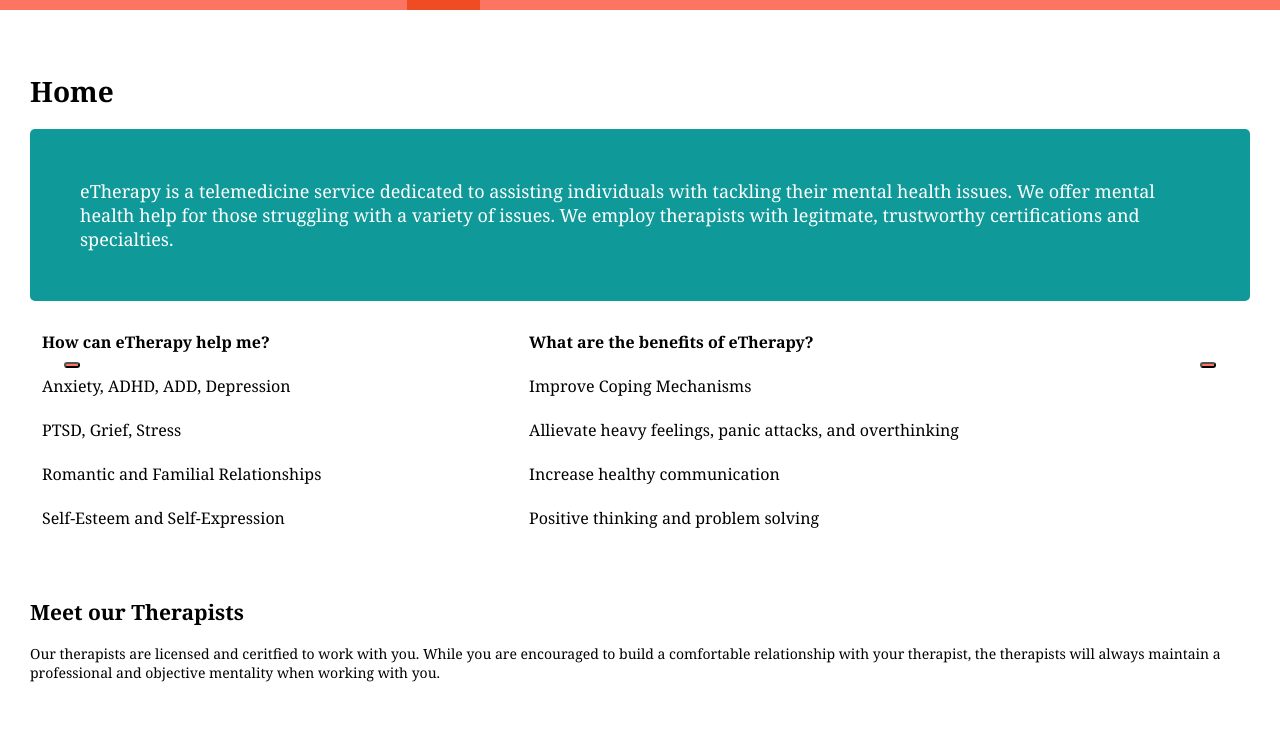
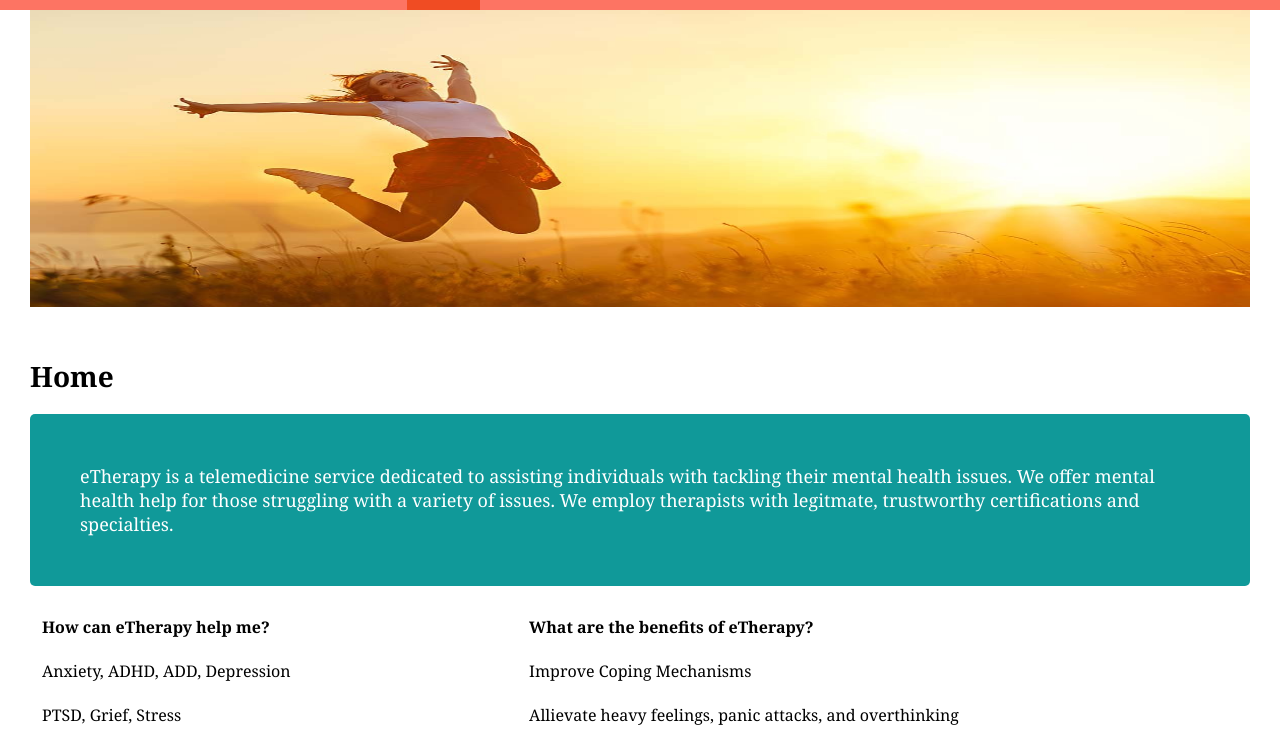
Before and after one commit to francescaansell/Group-Web-App, a website: page public/index.html in a window 1280 px wide. Shown: the part 38-771 px from the top of the page. Drawn offline with Linux system fonts and the light colour scheme.

Commit message:
Index slideshow

```diff
--- a/public/index.html
+++ b/public/index.html
@@ -7,7 +7,7 @@
   <link rel="icon" href="images/heart.svg">
   <script src="https://kit.fontawesome.com/10a3ef5933.js" crossorigin="anonymous"></script>
   <link rel="stylesheet" href="stylesheets/style.css">
-  <script src="scripts/slideshow.js"></script>
+  <script src="scripts/slideshow.js" defer></script>
 
 </head>
 <body>
@@ -22,8 +22,19 @@
     </nav>
     <p id="gridItem3"> Login </p>
   </div>
+
   <div id="wrapper">
+    <!-- Slide Show -->
+    <div class="slideshow-container">
+      <div class="mySlides">
+        <img src="images/slide1.jpg" style="width:100%">
+      </div>
+      <div class="mySlides">
+        <img src="images/slide2.jpg" style="width:100%">
+      </div>
+    </div>
 
+    <div id="indexPage">
     <!-- Top of page -->
     <h1>Home</h1>
     <p id=intro>eTherapy is a telemedicine service dedicated to assisting individuals with tackling their mental health issues.
@@ -88,19 +99,19 @@
 
     </div>
 
-    <!-- User stories -->
+    <!-- User stories
     <h2>User Stories</h2>
     <div class="slideshow-container">
       <i class="fas fa-arrow-left" id="prevBtn"></i>
       <i class="fas fa-arrow-right" id="nextBtn"></i>
-      <div class="slideshow-slide">
+      Frankie <div class="slideshow-slide">
         <img src="images/marioHeadshot.jpg" id="lastClone" alt="">
        <h3>David and Elaina Finch</h3><br>
         <p>
           &quot;Seeing a counsler at eTherapy saved our marriage. We were able to talk about our problems and discover methods for working through issues.
           I would recommend anyone who is working through a tough spot in their marriage to seek couples therapy at eTherapy.<strong>
           As a husband, I want to save my marriage because I love and care for my wife greatly.&quot;</strong>
-        </p> -->
+        </p>
         <img src="images/davidHeadshot.jpg" alt="">
         <h3>Mary-Anne Mendoza</h3>
         <p>
@@ -108,7 +119,7 @@
           I began attending group therapy at eTherapy with other people who experiened the same tramua as me. I was able to talk about my
           experiences and learned how to cope with them in my every day life.
           <strong>I am a survior and am beginning to find peace within my past, so that I can experience the present.&quot;</strong>
-        </p> -->
+        </p>
         <img src="images/maryHeadshot.jpg" alt="">
         <h3>Mario Portnoy</h3>
         <p>
@@ -116,7 +127,7 @@
           I decided to attend therapy through eTherapy to take control of my life and
           expand my career. <strong>I still have a long road ahead of me but I have made great strides in controlling my anxitey.&quot;</strong>
           I struggled with social anxitey all of my life. I decided to attend therapy at eTherapy to take control of my life.
-        </p> -->
+        </p>
         <img src="images/marioHeadshot.jpg" alt="">
         <img src="images/davidHeadshot.jpg" id="firstClone" alt="">
       </div>
@@ -125,7 +136,7 @@
     </button>
     <button id="nextBtn">
     </button>
-
+  -->
 
     <div id="flex2" class="userStories">
       <div id="flexItem1">
@@ -154,12 +165,13 @@
         </p>
       </div>
     </div>
-    <br> -->
+    <br>
 
     <!-- Learn more link -->
     <div class=furtherInfo>
       <p> If you would like to learn more about eTherapy and our licensed therapists, please visit our <a href="faq.html">FAQ page</a>.</p>
     </div>
+  </div>
 </div>
 </body>
 </html>
--- a/public/scripts/slideshow.js
+++ b/public/scripts/slideshow.js
@@ -1,5 +1,11 @@
+//Resource https://www.w3schools.com/howto/howto_js_slideshow.asp
+console.log("Check");
+/*
+
 const slideShowSlide = document.querySelector('.slideshow-slide');
 const slideShowImages = document.querySelectorAll('.slideshow-slide img');
+console.log(slideShowImages);
+console.log(document.querySelectorAll('.slideshow-slide img'));
 const slideShowText = document.querySelectorAll('slideshow-slide p');
 
 //Buttons
@@ -39,3 +45,20 @@ slideShowSlide.addEventListener('transitionend', function (ease){
         slideShowSlide.style.transform = "translateX(" +  (-size * counter) + 'px)';
     }
 });
+
+*/
+
+var slideIndex = 0;
+showSlides();
+
+function showSlides() {
+  var i;
+  var slides = document.getElementsByClassName("mySlides");
+  for (i = 0; i < slides.length; i++) {
+    slides[i].style.display = "none";
+  }
+  slideIndex++;
+  if (slideIndex > slides.length) {slideIndex = 1}
+  slides[slideIndex-1].style.display = "block";
+  setTimeout(showSlides, 4000);
+}
--- a/public/scripts/therapy.js
+++ b/public/scripts/therapy.js
@@ -1,8 +1,6 @@
 console.log("Ready");
 
 const rootURL = "https://api.timekit.io/v2"
-
-document.getElementById("bookingjs").style.display =  "none";
 
 document.getElementById("book").addEventListener("click", display);
 
--- a/public/stylesheets/style.css
+++ b/public/stylesheets/style.css
@@ -79,6 +79,26 @@ nav a.active {
 
 /*Index page----------------------------------*/
 
+#indexPage {
+  margin-top: 150px;
+}
+
+.mySlides {display: none;}
+
+.slideshow-container img {vertical-align: middle;}
+
+/* Slideshow container */
+.slideshow-container {
+  max-height: 200px;
+  margin-top: 35px;
+
+}
+
+.mySlides img{
+  max-height: 300px;
+
+}
+
 h1 {
   margin-top: 100px;
 }
@@ -130,6 +150,7 @@ td {
   padding: 10px ;
 }
 
+/*
 .slideshow-container{
   width: 400px;
   max-width:400px;
@@ -170,6 +191,8 @@ td {
   color: black;
   cursor: pointer;
 }
+
+*/
 
 /* Survery page ------------------------------*/
 form {
@@ -231,7 +254,12 @@ button {
 #bookingjs {
   max-width: 900px;
   max-height: 700px;
+  display: none;
+
+
 }
+
+
 /* Review Page -------------------------------------- */
 #reviewFlex {
   display: flex;
```
Also changed, not shown: public/therapy.html (+1 -2 lines), public/images/slide1.jpg (added), public/images/slide2.jpg (added).
